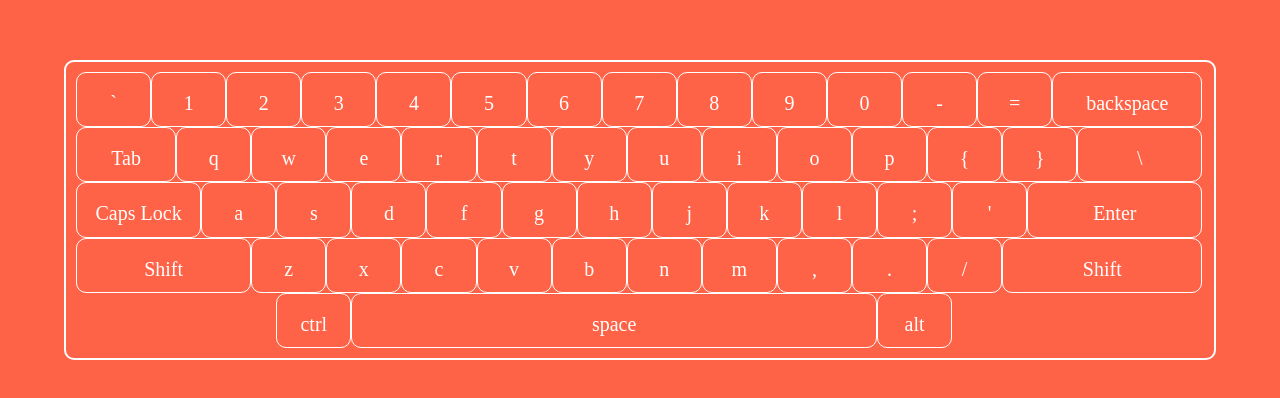
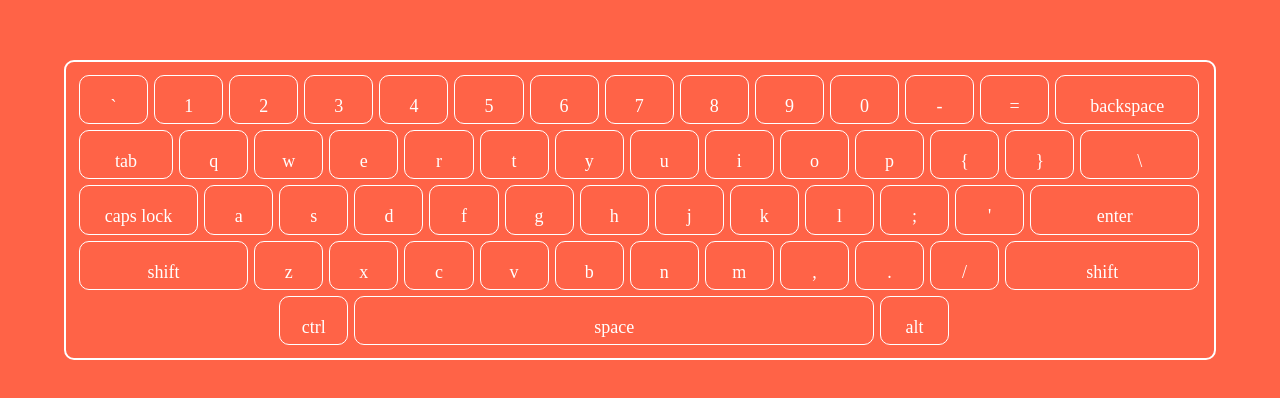
Before and after one commit to amirhoseinsalimi/typing-speed, a website: page index.html in a window 1280 px wide. Shown: the part 190-588 px from the top of the page. Drawn offline with nearby package versions, Linux system fonts and the light colour scheme.

Commit message:
Smallen the key font-size and add margin to keys

```diff
--- a/index.html
+++ b/index.html
@@ -28,7 +28,7 @@
           <div class="key span-3 minus-underscore" key-code="189">-</div>
           <div class="key span-3 equal-plus" key-code="187">=</div>
           <div class="key span-6 backspace" id="backspace" key-code="8">backspace</div>
-          <div class="key span-4 tab" key-code="9">Tab</div>
+          <div class="key span-4 tab" key-code="9">tab</div>
           <div class="key span-3 char-q" key-code="81">q</div>
           <div class="key span-3 char-w" key-code="87">w</div>
           <div class="key span-3 char-e" key-code="69">e</div>
@@ -42,7 +42,7 @@
           <div class="key span-3 symbol-open-bracket" key-code="219">{</div>
           <div class="key span-3 symbol-close-bracket" key-code="221">}</div>
           <div class="key span-5 symbol-backslash" key-code="220">\</div>
-          <div class="key span-5 caps-lock" key-code="20">Caps Lock</div>
+          <div class="key span-5 caps-lock" key-code="20">caps lock</div>
           <div class="key span-3 char-a" key-code="65">a</div>
           <div class="key span-3 char-s" key-code="83">s</div>
           <div class="key span-3 char-d" key-code="68">d</div>
@@ -54,8 +54,8 @@
           <div class="key span-3 char-l" key-code="76">l</div>
           <div class="key span-3 symbol-semi-colon" key-code="186">;</div>
           <div class="key span-3 symbol-quote" key-code="222">'</div>
-          <div class="key span-7 enter" key-code="13">Enter</div>
-          <div class="key span-7 shift-left" key-code="16">Shift</div>
+          <div class="key span-7 enter" key-code="13">enter</div>
+          <div class="key span-7 shift-left" key-code="16">shift</div>
           <div class="key span-3 char-z" key-code="90">z</div>
           <div class="key span-3 char-x" key-code="88">x</div>
           <div class="key span-3 char-c" key-code="67">c</div>
@@ -66,7 +66,7 @@
           <div class="key span-3 symbol-comma" key-code="188">,</div>
           <div class="key span-3 symbol-dot" key-code="190">.</div>
           <div class="key span-3 symbol-forwardslash" key-code="191">/</div>
-          <div class="key span-8 shift-right" key-code="16">Shift</div>
+          <div class="key span-8 shift-right" key-code="">shift</div>
           <div class="key span-4 ctrl" key-code="17">ctrl</div>
           <div class="key span-21 space" key-code="32">space</div>
           <div class="key span-3 alt" key-code="18">alt</div>
--- a/scss/main.scss
+++ b/scss/main.scss
@@ -34,7 +34,6 @@ body {
   display: grid;
   grid-template-columns: 2.22% 2.22% 2.22% 2.22% 2.22% 2.22% 2.22% 2.22% 2.22% 2.22% 2.22% 2.22% 2.22% 2.22% 2.22% 2.22% 2.22% 2.22% 2.22% 2.22% 2.22% 2.22% 2.22% 2.22% 2.22% 2.22% 2.22% 2.22% 2.22% 2.22% 2.22% 2.22% 2.22% 2.22% 2.22% 2.22% 2.22% 2.22% 2.22% 2.22% 2.22% 2.22% 2.22% 2.22% 2.22%;
   grid-template-rows: 20% 20% 20% 20% 20% ;
-  //grid-gap: 5px 7px;
 }
 
 .keyboard > .key {
@@ -42,9 +41,10 @@ body {
   border-radius: 10px;
   text-align: center;
   color: $secondary-color;
-  font-size: 20px;
+  font-size: 18px;
   line-height: $key-height;
   transition: background-color 0.2s;
+  margin: 3px;
 }
 
 .span-3 {
```
Also changed, not shown: css/main.css, 1 other file.
